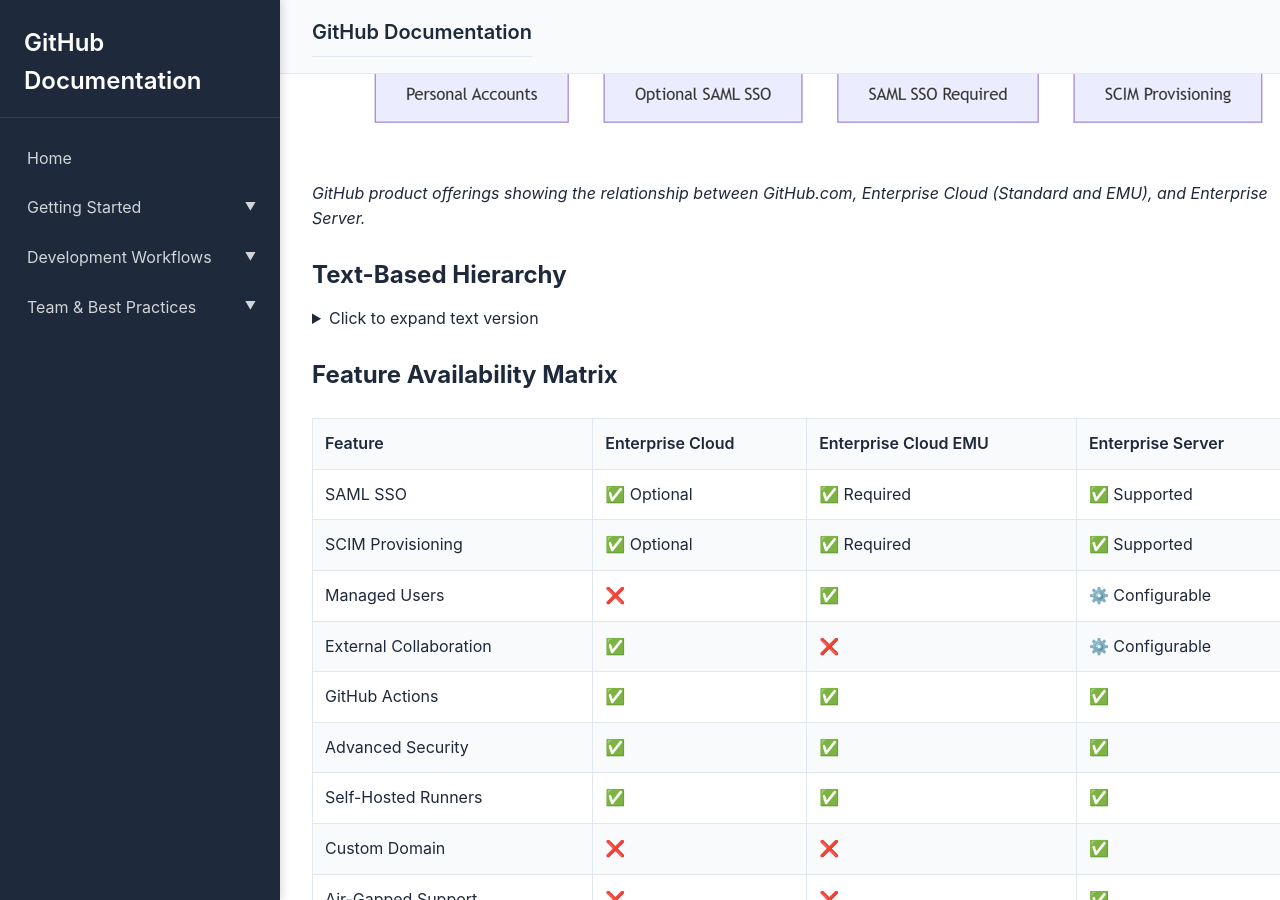
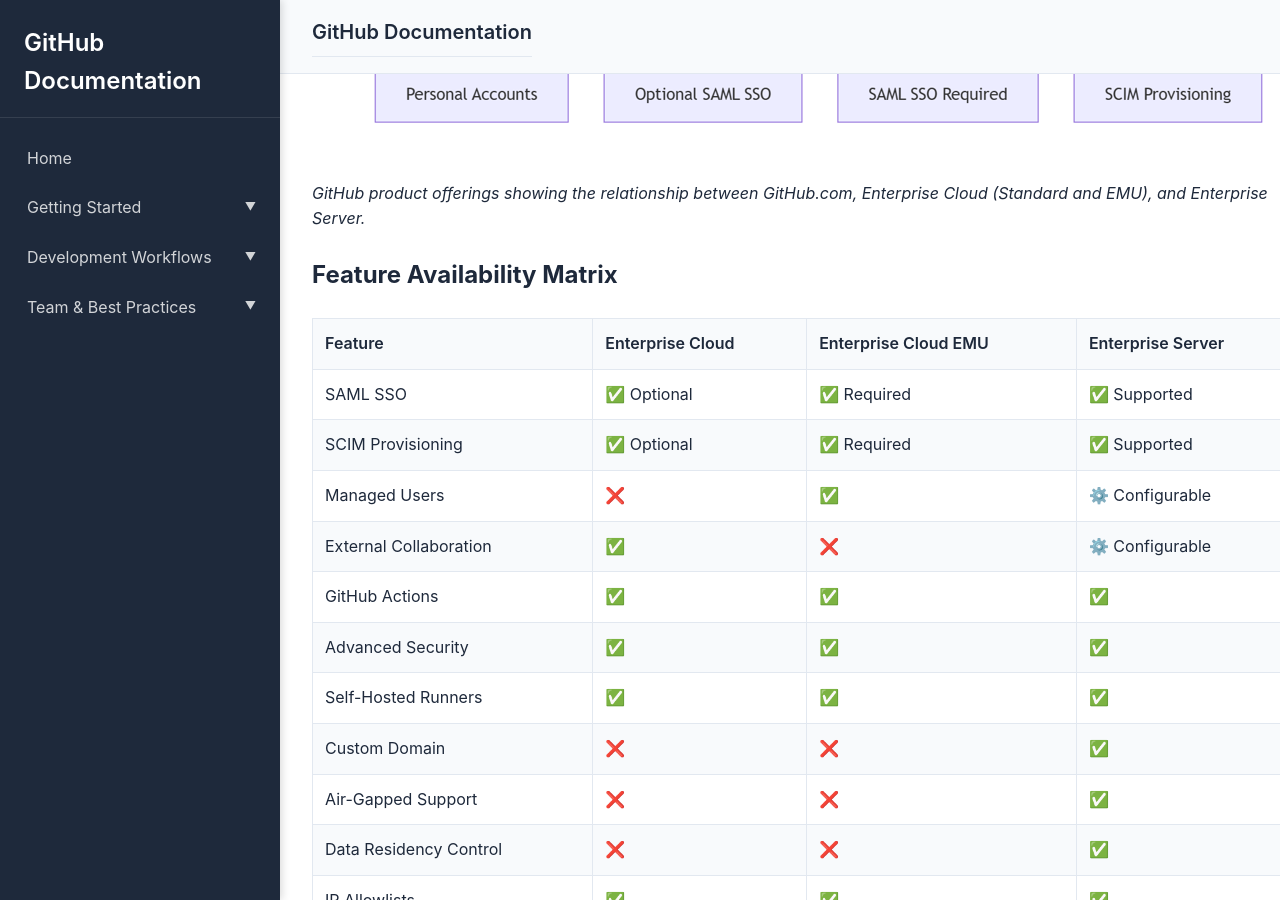
Before and after one commit to Adithyamedacan/adithyamedacan.github.io, a Jekyll site: the page built from docs/github-products.md, in a window 1280 px wide and 900 px high, scrolled down 6246 px. Built offline with Jekyll 4.4.1, drawn with Linux system fonts in a browser that asks for light colours.

Commit message:
removed text based hierarchy

````diff
--- a/docs/github-products.md
+++ b/docs/github-products.md
@@ -195,34 +195,6 @@ A comprehensive guide to GitHub's enterprise offerings and how to choose the rig
 
 *GitHub product offerings showing the relationship between GitHub.com, Enterprise Cloud (Standard and EMU), and Enterprise Server.*
 
-### Text-Based Hierarchy
-
-<details>
-<summary>Click to expand text version</summary>
-
-```
-GitHub Products
-├── GitHub.com
-│   ├── GitHub Free
-│   ├── GitHub Pro
-│   └── GitHub Team
-│
-└── GitHub Enterprise Server
-    │
-    └── GitHub Enterprise Cloud
-        │
-        ├── GitHub Enterprise Cloud - Standard
-        │   └── Classic Organizations
-        │       ├── Personal Accounts
-        │       └── Optional SAML SSO
-        │
-        └── GitHub Enterprise Cloud - EMU
-            └── Enterprise Managed Users
-                ├── SAML SSO Required
-                └── SCIM Provisioning
-```
-</details>
-
 ### Feature Availability Matrix
 
 | Feature | Enterprise Cloud | Enterprise Cloud EMU | Enterprise Server |
````
